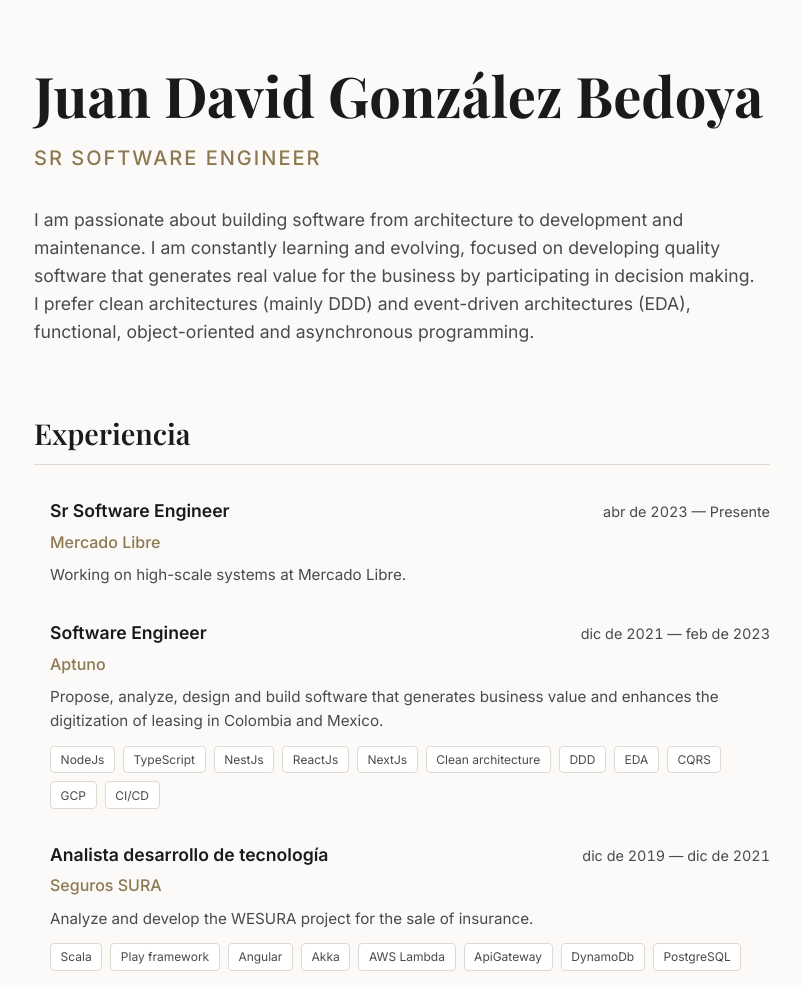
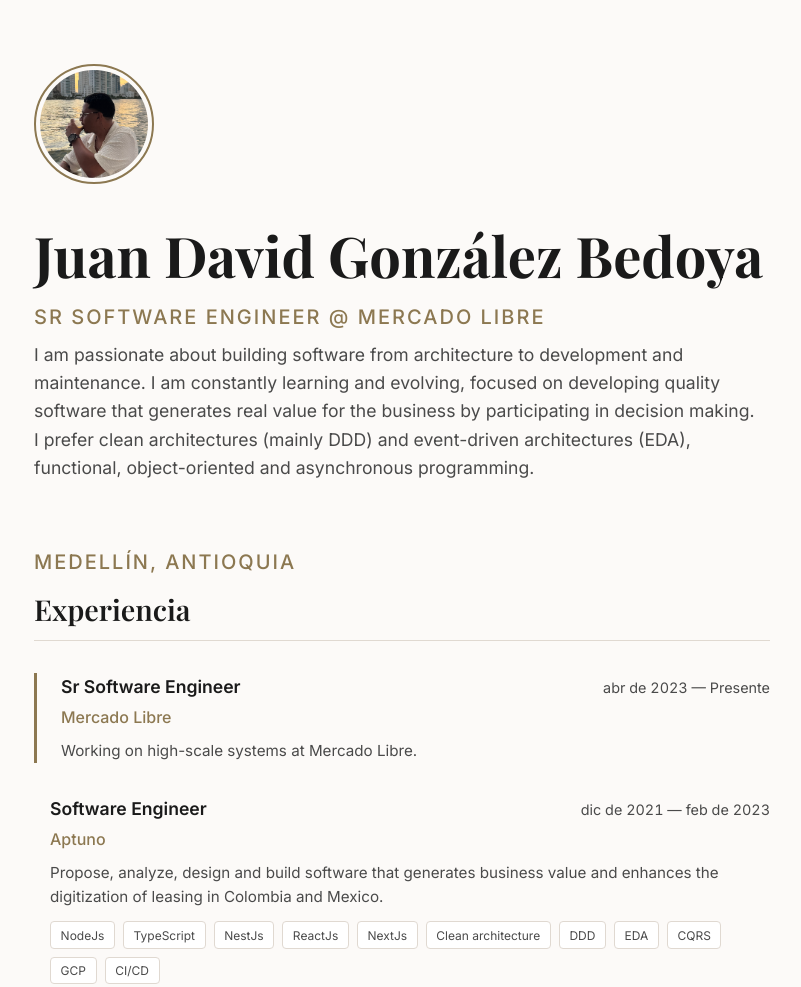
Before and after one commit to jdgonzalez907/profile-cv, a plain HTML site: page index.html in a window 1280 px wide. Shown: the top 987 px of the page, without its empty margins (238-1039 px from the left). Drawn offline with nearby package versions, Linux system fonts and the light colour scheme; a web font is replaced by a local one.

Commit message:
feat: agregar soporte para foto de perfil y carpeta de imágenes

```diff
--- a/assets/css/style.css
+++ b/assets/css/style.css
@@ -49,6 +49,16 @@ main {
     padding: var(--spacing-lg) var(--spacing-md);
 }
 
+.profile-photo {
+    width: 120px;
+    height: 120px;
+    border-radius: 50%;
+    object-fit: cover;
+    margin-bottom: var(--spacing-md);
+    border: 2px solid var(--accent-color);
+    padding: 4px;
+}
+
 /* Typography */
 h1 {
     font-family: var(--font-serif);
@@ -71,9 +81,16 @@ h2 {
     font-size: 1.25rem;
     color: var(--accent-color);
     font-weight: 500;
-    margin-bottom: var(--spacing-md);
+    margin-bottom: 0.5rem;
     text-transform: uppercase;
     letter-spacing: 0.1em;
+}
+
+.location {
+    font-size: 0.9rem;
+    color: var(--text-secondary);
+    margin-bottom: var(--spacing-md);
+    font-weight: 400;
 }
 
 .summary {
@@ -97,6 +114,12 @@ section {
 .item {
     position: relative;
     padding-left: var(--spacing-sm);
+    transition: transform 0.2s ease;
+}
+
+.item.current-job {
+    border-left: 3px solid var(--accent-color);
+    padding-left: calc(var(--spacing-sm) + 8px);
 }
 
 .item-header {
--- a/assets/data/profile.json
+++ b/assets/data/profile.json
@@ -2,10 +2,10 @@
   "basics": {
     "name": "Juan David González Bedoya",
     "label": "Sr Software Engineer",
-    "image": "",
-    "email": "",
+    "image": "assets/images/profile.jpg",
+    "email": "jdgonzalez907@gmail.com",
     "phone": "",
-    "url": "https://www.linkedin.com/in/jdgonzalezb/",
+    "url": "https://www.linkedin.com/in/jdgonzalez907/",
     "summary": "I am passionate about building software from architecture to development and maintenance. I am constantly learning and evolving, focused on developing quality software that generates real value for the business by participating in decision making. I prefer clean architectures (mainly DDD) and event-driven architectures (EDA), functional, object-oriented and asynchronous programming.",
     "location": {
       "city": "Medellín",
@@ -15,8 +15,8 @@
     "profiles": [
       {
         "network": "LinkedIn",
-        "username": "jdgonzalezb",
-        "url": "https://www.linkedin.com/in/jdgonzalezb/"
+        "username": "jdgonzalez907",
+        "url": "https://www.linkedin.com/in/jdgonzalez907/"
       }
     ]
   },
--- a/assets/js/app.js
+++ b/assets/js/app.js
@@ -19,21 +19,47 @@ async function init() {
 function renderProfile(data) {
     const { basics, work, awards } = data;
 
+    // Ordenar trabajos por fecha de inicio (más reciente primero)
+    const sortedWork = [...work].sort((a, b) => new Date(b.startDate) - new Date(a.startDate));
+
+    // Encontrar trabajo actual (el primero sin endDate o simplemente el primero de la lista ordenada)
+    const currentJob = sortedWork.find(job => !job.endDate) || sortedWork[0];
+
+    // Foto de perfil
+    const hero = document.querySelector('.hero');
+    if (basics.image) {
+        const img = document.createElement('img');
+        img.src = basics.image;
+        img.alt = basics.name;
+        img.classList.add('profile-photo');
+        hero.prepend(img);
+    }
+
     // Basic Info
     const nameEl = document.getElementById('name');
     nameEl.textContent = basics.name;
     nameEl.classList.remove('loading-placeholder');
 
     const labelEl = document.getElementById('label');
-    labelEl.textContent = basics.label;
+    labelEl.textContent = `${basics.label} @ ${currentJob.name}`;
     labelEl.classList.remove('loading-placeholder');
+
+    // Ubicación
+    if (basics.location) {
+        const locationEl = document.createElement('p');
+        locationEl.className = 'location';
+        locationEl.textContent = `${basics.location.city}, ${basics.location.region}`;
+        hero.appendChild(locationEl);
+    }
 
     document.getElementById('summary').textContent = basics.summary;
 
     // Work Experience
     const workContainer = document.getElementById('work');
-    workContainer.innerHTML = work.map(job => `
-        <div class="item">
+    workContainer.innerHTML = sortedWork.map(job => {
+        const isCurrent = !job.endDate;
+        return `
+            <div class="item ${isCurrent ? 'current-job' : ''}">
                 <div class="item-header">
                     <span class="item-title">${job.position}</span>
                     <span class="item-date">${formatDate(job.startDate)} — ${job.endDate ? formatDate(job.endDate) : 'Presente'}</span>
@@ -46,7 +72,8 @@ function renderProfile(data) {
                     </ul>
                 ` : ''}
             </div>
-    `).join('');
+        `;
+    }).join('');
 
     // Awards
     const awardsContainer = document.getElementById('awards');
@@ -63,9 +90,12 @@ function renderProfile(data) {
 
     // Contact & Footer
     const contactLinks = document.getElementById('contact-links');
-    contactLinks.innerHTML = basics.profiles.map(p => `
+    const profilesHtml = basics.profiles.map(p => `
         <a href="${p.url}" target="_blank" rel="noopener noreferrer">${p.network}</a>
     `).join('');
+
+    const emailHtml = basics.email ? `<a href="mailto:${basics.email}">Email</a>` : '';
+    contactLinks.innerHTML = `${profilesHtml} ${emailHtml}`;
 
     document.getElementById('year').textContent = new Date().getFullYear();
 }
```
Also changed, not shown: assets/images/profile.jpg (added). Lines whose indentation alone changed are shown as unchanged.
